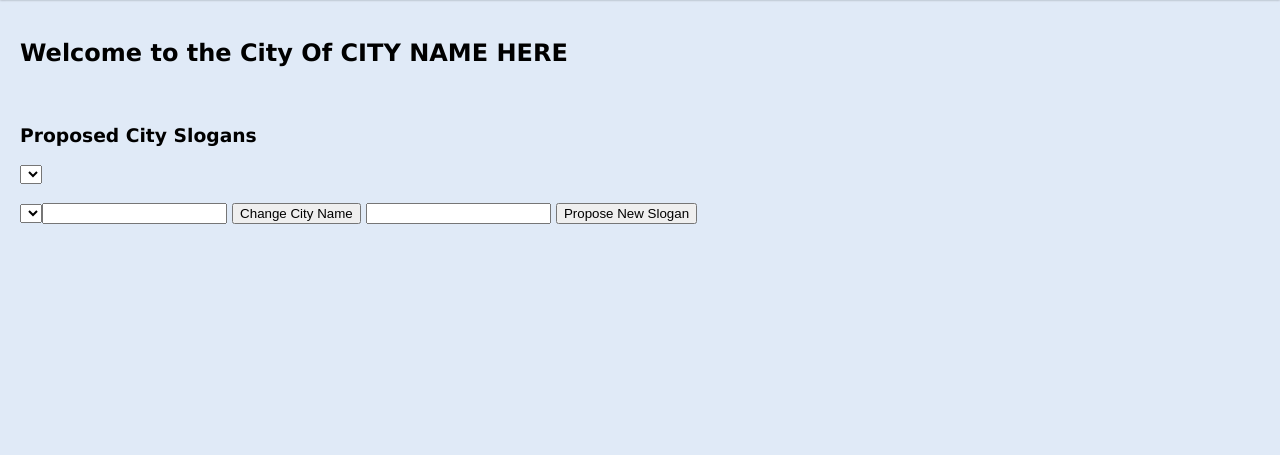
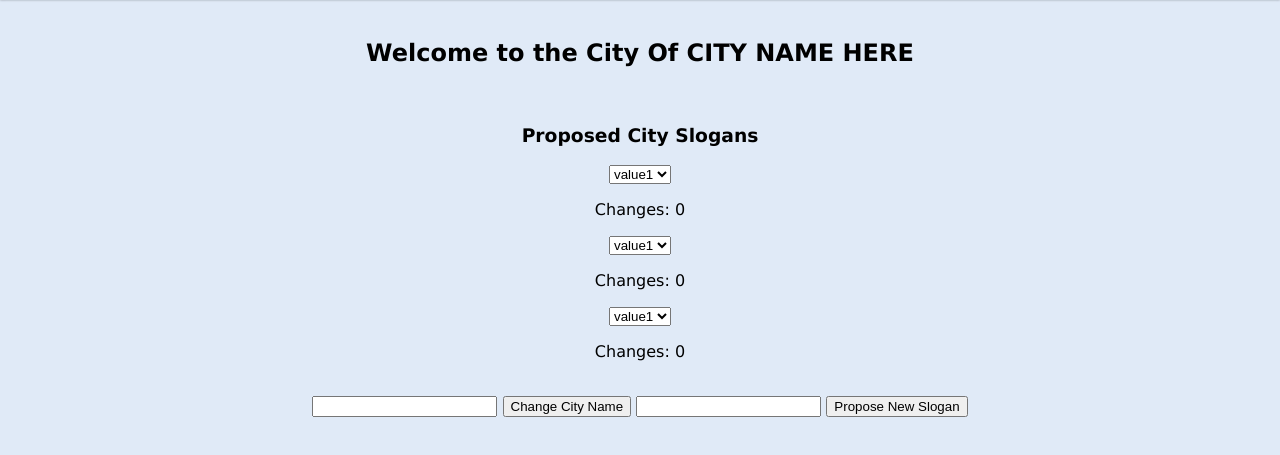
Before and after one commit to zhaoak/city-builder, a plain HTML site: page index.html in a window 1280 px wide. Shown: the part 81-536 px from the top of the page. Drawn offline with Linux system fonts and the light colour scheme.

Commit message:
created css file, added more DOM elements, added labels to dropdown menus

```diff
--- a/app.js
+++ b/app.js
@@ -7,8 +7,11 @@ const architectureImg = document.getElementById('architecture-img');
 const weatherImg = document.getElementById('weather-img');
 const sloganLocation = document.getElementById('slogan-location');
 const geographySelect = document.getElementById('geography-select');
+const geographyCounterDisplay = document.getElementById('geography-changes');
 const architectureSelect = document.getElementById('architecture-select');
+const architectureCounterDisplay = document.getElementById('architecture-changes');
 const weatherSelect = document.getElementById('weather-select');
+const weatherCounterDisplay = document.getElementById('weather-changes');
 const cityTextbox = document.getElementById('city-textbox');
 const cityButton = document.getElementById('city-button');
 const sloganTextbox = document.getElementById('slogan-textbox');
--- a/index.html
+++ b/index.html
@@ -19,7 +19,7 @@
         <!-- css -->
         <link rel="stylesheet" href="styles/reset.css" />
         <link rel="stylesheet" href="styles/global.css" />
-        <!-- add link for page specific css -->
+        <link rel="stylesheet" href="styles/style.css" />
     </head>
 
     <body>
@@ -39,19 +39,24 @@
             </section>
             <section>
                 <div>
-                    <div><select id="geography-select">
-                        <option>
-                        </option>
+                    <div>
+                        <select id="geography-select">
+                        <option value="value1">value1</option>
+                        </select>
+                        <p>Changes: <span id="geography-changes">0</span></p>
                     </div>
                     <div><select id="architecture-select">
-                        <option></option>
+                        <option value="value1">value1</option>
+                    </select>
+                    <p>Changes: <span id="architecture-changes">0</span></p>
                     </div>
                     <div><select id="weather-select">
-                        <option>
-
-                        </option>
+                        <option value="value1">value1</option>
+                    </select>
+                    <p>Changes: <span id="weather-changes">0</span></p>
                     </div>
                 </div>
+            </br>
                 <div>
                     <input type="text" name="" id="city-textbox" />
 
--- /dev/null
+++ b/styles/style.css
@@ -0,0 +1,3 @@
+body {
+    text-align: center;
+}
```
